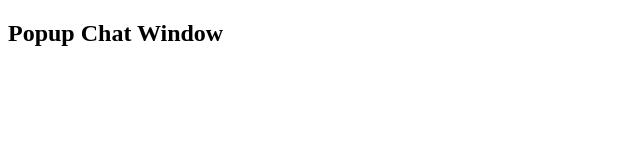
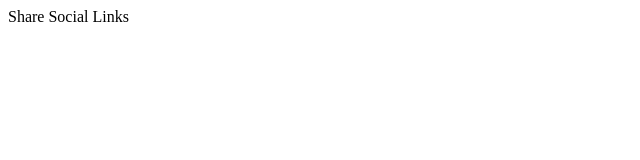
Before and after one commit to Abhishek058/Social_Links, a plain HTML site: page index.html in a window 1280 px wide. Shown: the whole page, without its empty margins (0-640 px from the left). Drawn offline with Linux system fonts and the light colour scheme.

Commit message:
header section added

```diff
--- a/index.html
+++ b/index.html
@@ -7,6 +7,12 @@
     <title>Document</title>
 </head>
 <body>
-    <h2>Popup Chat Window</h2>
+    <div class="popup">
+        <header>
+            <span>Share Social Links</span>
+            <div class="close"><i class="fa fa-times"></i></div>
+        </header>
+
+    </div>
 </body>
 </html>
```
